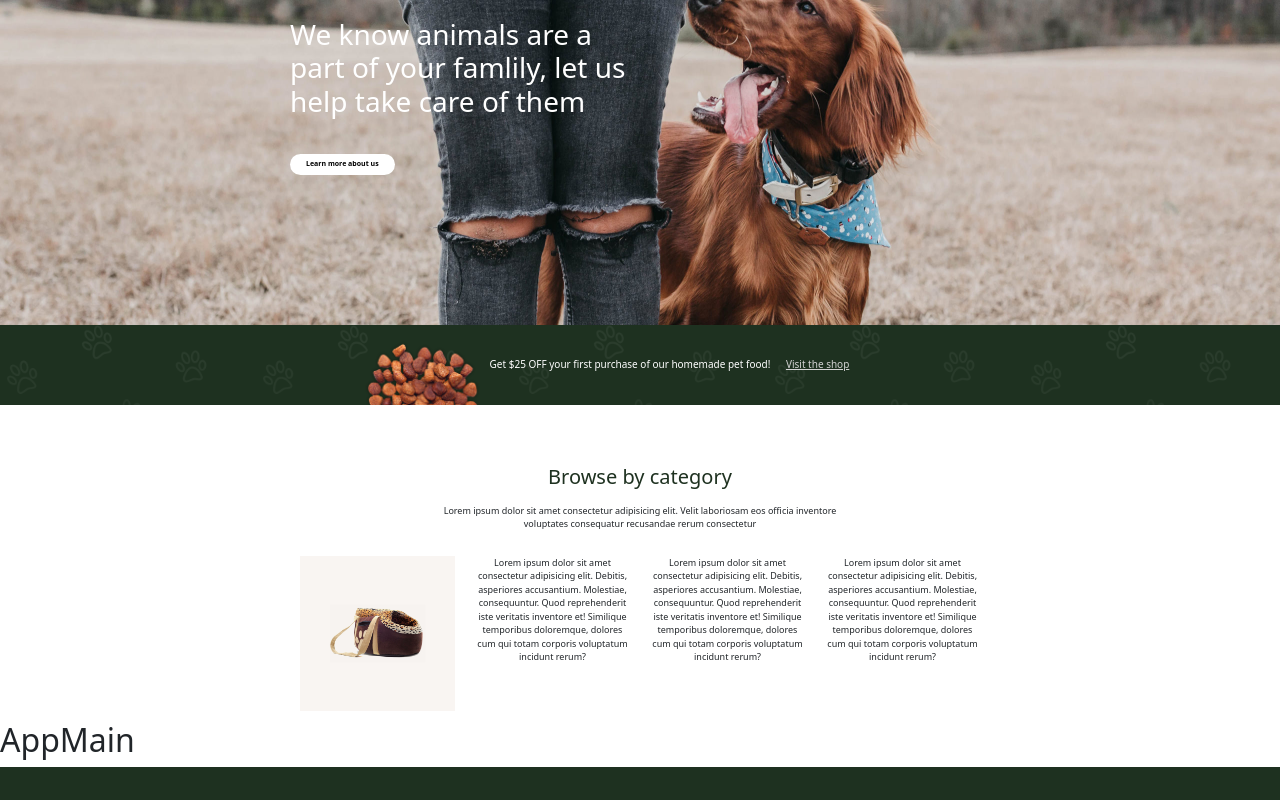
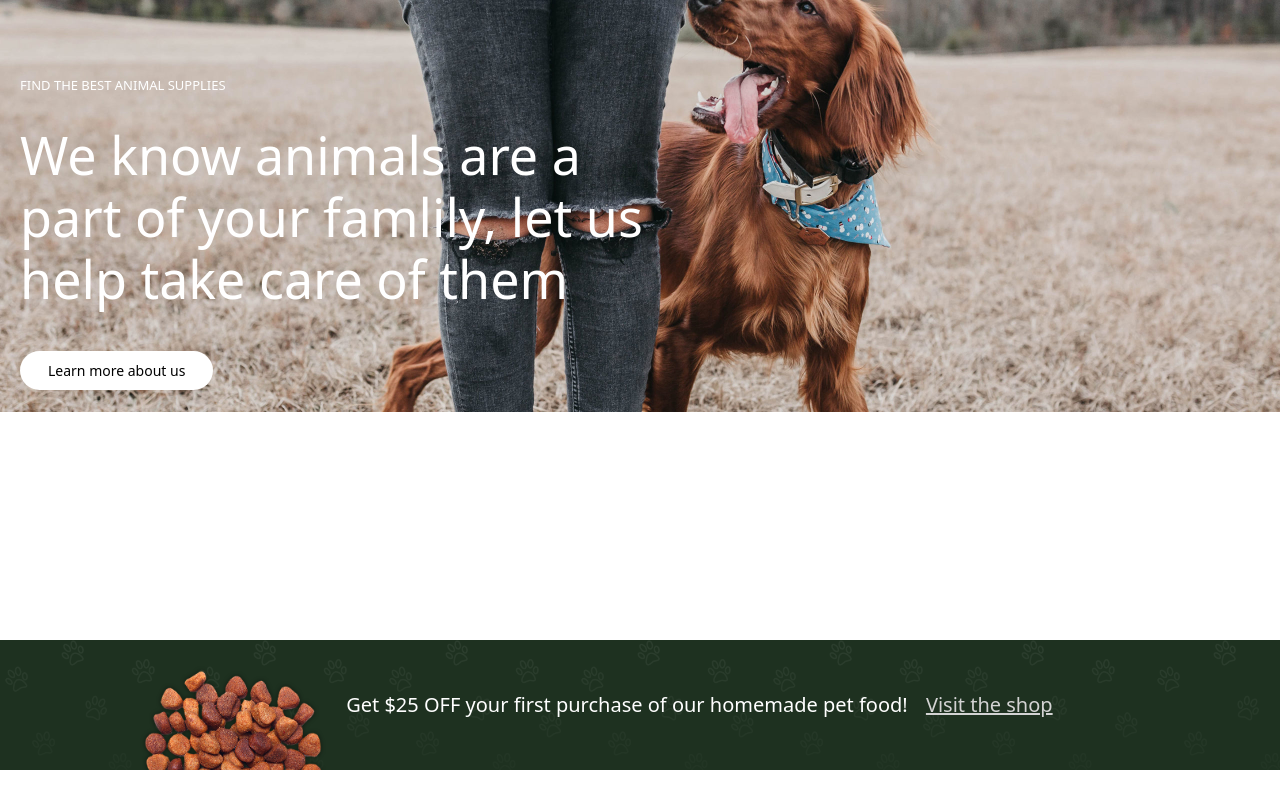
Before and after one commit to gianluigi7/proj-html-vuejs, a Vue app: page / in a window 1280 px wide. Shown: the part 360-1160 px from the top of the page. Built offline with nearby package versions, Linux system fonts and the light colour scheme.

Commit message:
jumbo fix

```diff
--- a/src/pages/AppHome.vue
+++ b/src/pages/AppHome.vue
@@ -65,13 +65,13 @@ const cards = [
             <img src="../img/product-4.jpg">
          </div>
          <div class="col">
-            Lorem ipsum dolor sit amet consectetur adipisicing elit. Debitis, asperiores accusantium. Molestiae, consequuntur. Quod reprehenderit iste veritatis inventore et! Similique temporibus doloremque, dolores cum qui totam corporis voluptatum incidunt rerum?
+            <img src="../img/product-2.jpg">
          </div>
          <div class="col">
-            Lorem ipsum dolor sit amet consectetur adipisicing elit. Debitis, asperiores accusantium. Molestiae, consequuntur. Quod reprehenderit iste veritatis inventore et! Similique temporibus doloremque, dolores cum qui totam corporis voluptatum incidunt rerum?
+            <img src="../img/product-3.jpg">
          </div>
          <div class="col">
-            Lorem ipsum dolor sit amet consectetur adipisicing elit. Debitis, asperiores accusantium. Molestiae, consequuntur. Quod reprehenderit iste veritatis inventore et! Similique temporibus doloremque, dolores cum qui totam corporis voluptatum incidunt rerum?
+            <img src="../img/product-9.jpg">
          </div>
        </div>
     </section>
@@ -93,13 +93,13 @@ const cards = [
 
      div {
         color: white;
-        max-width: 700px;
+        max-width: 1240px;
         margin: 0 auto;
 
 
 
         div {
-            width: 70%;
+            width: 73%;
             margin-left: 0;
         }
      }
@@ -112,21 +112,21 @@ const cards = [
   }
   #jumbotron h4 {
     text-transform: uppercase;
-    font-size: 8px;
-    padding-top: 140px;
-    filter: brightness(100%);
+    font-size: 13px;
+    padding-top: 230px;
+
   }
   h1 {
-    font-size: 28px;
-    margin-top: 20px;
-    margin-bottom: 30px;
+    font-size: 52px;
+    margin-top: 30px;
+    margin-bottom: 40px;
 
   }
 
   #jumbotron button {
     background-color: white;
     color: black;
-    margin-bottom: 150px;
+    margin-bottom: 250px;
   }
   #jumbotron button:hover {
     background-color: #3d6f42;
@@ -135,25 +135,25 @@ const cards = [
 
    button {
 
-    font-size: 7px;
+    font-size: 14px;
     border: none;
-    padding: 5px 16px;
+    padding: 9px 28px;
     border-radius: 20px;
-    font-weight: 600;
+    font-weight: 400;
     font-stretch: expanded;
 
    }
    #fix .container-fluid {
     background-image: url(../img/bg-transparent-3.png);
-    background-size: 20%;
+    background-size: 15%;
 
      div {
-        max-width: 550px;
+        max-width: 1000px;
         margin: 0 auto;
         display: flex;
         color: white;
-        font-size: 10px;
-        height: 80px;
+        font-size: 20px;
+        height: 130px;
         //align-items: center;
 
 
@@ -164,7 +164,7 @@ const cards = [
 
         p {
 
-            margin: auto 10px;
+            margin: auto 20px;
         }
 
         span {
@@ -183,22 +183,23 @@ const cards = [
    #browse {
      h3 {
        text-align: center;
-       margin-top: 60px;
+       margin-top: 100px;
      }
      div {
-        max-width: 400px;
+        max-width: 600px;
         margin: 0 auto;
         text-align: center;
-        font-size: 9px;
-        margin-top: 15px;
+        font-size: 13px;
+        margin-top: 25px;
+        margin-bottom: 20px;
      }
      .contenitore {
         display: flex;
         flex-wrap: wrap;
-        max-width: 700px;
+        max-width: 1240px;
         .col {
-            margin: 10px;
-            width: calc(100% / 4 - 20px);
+            margin: 20px;
+            width: calc(100% / 4 - 40px);
             img {
                 width: 100%;
             }
@@ -207,6 +208,7 @@ const cards = [
 
    }
    h3 {
-    font-size: 20px;
+    font-size: 34px;
+    font-weight: 400;
    }
 </style>
```
